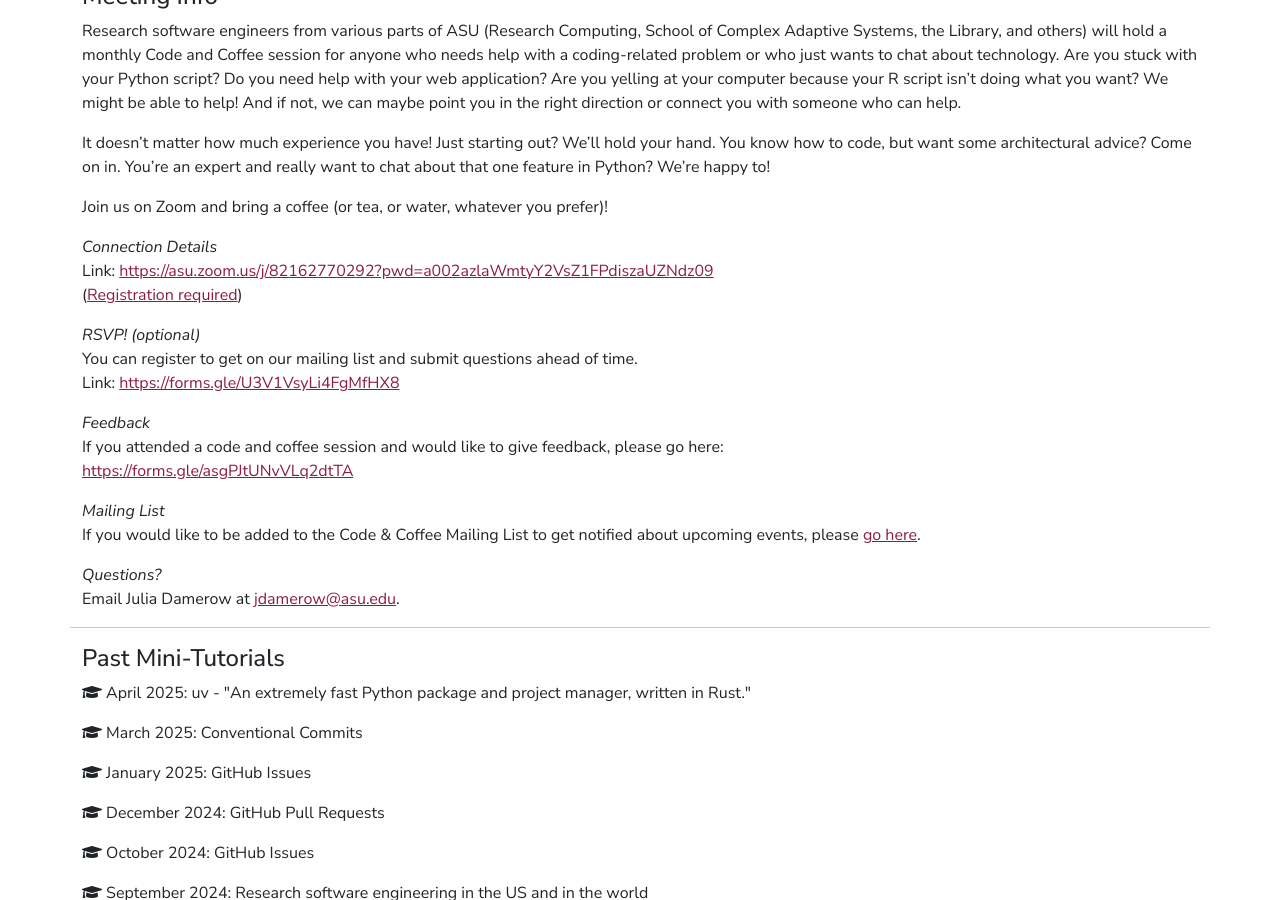
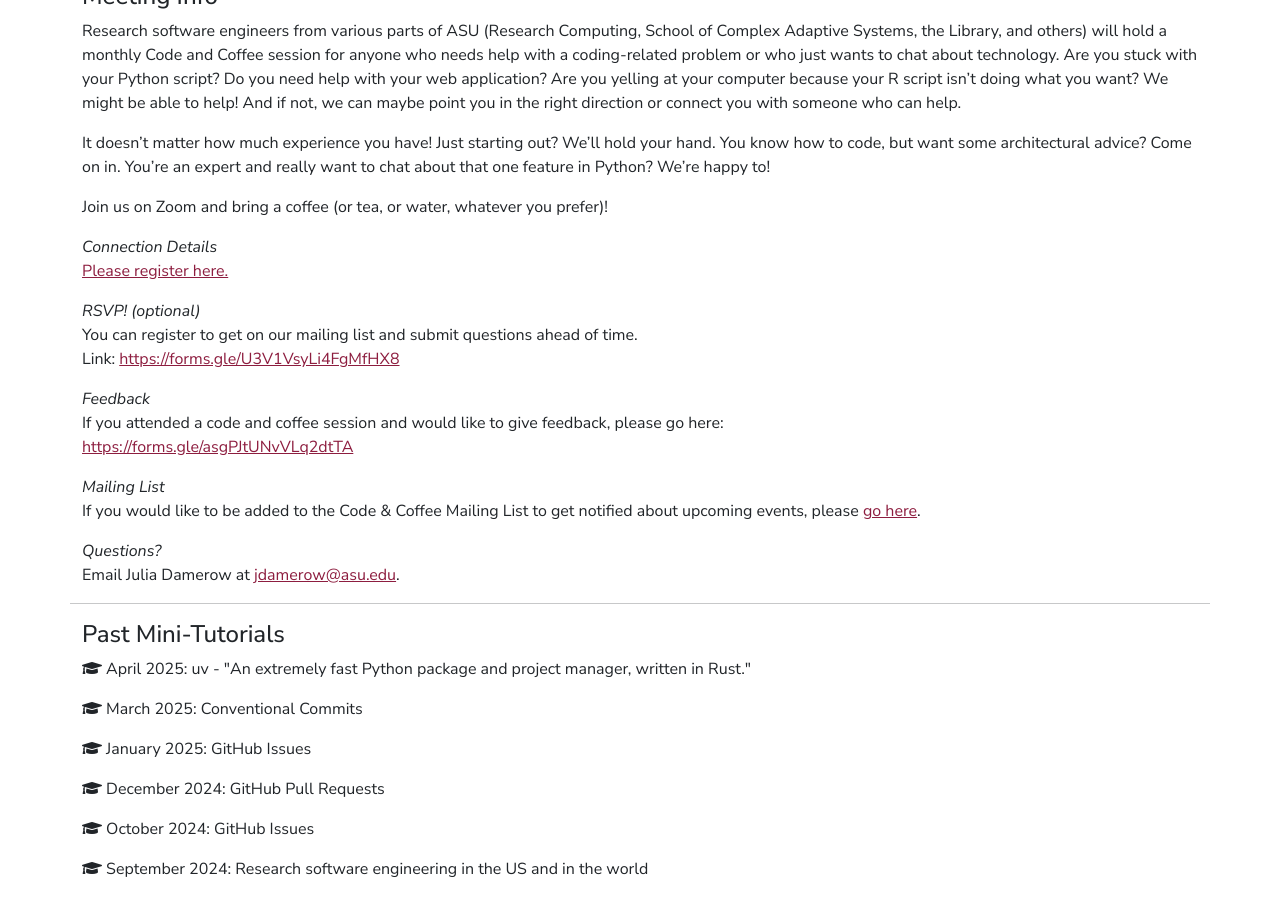
Before and after one commit to rse-asu/rse-asu.github.io, a Jekyll site: the page built from code-coffee.html, in a window 1280 px wide and 900 px high, scrolled down 929 px. Built offline with Jekyll 4.4.1, drawn with Linux system fonts in a browser that asks for light colours; nearby versions of some CDN libraries.

Commit message:
Took out old zoom link

```diff
--- a/code-coffee.html
+++ b/code-coffee.html
@@ -66,9 +66,7 @@
 
         <i>Connection Details</i>
         <p>
-            Link: <a href="https://asu.zoom.us/j/82162770292?pwd=a002azlaWmtyY2VsZ1FPdiszaUZNdz09" target="_blank">https://asu.zoom.us/j/82162770292?pwd=a002azlaWmtyY2VsZ1FPdiszaUZNdz09</a>
-            <br>
-            (<a target="_blank" href="https://asu.zoom.us/meeting/register/tZ0odu6tqDIsGNRDsXH5K8A9DBM5WEUumdeV">Registration required</a>)
+            <a target="_blank" href="https://asu.zoom.us/meeting/register/tZ0odu6tqDIsGNRDsXH5K8A9DBM5WEUumdeV">Please register here.</a>
         </p>
 
         <i>RSVP! (optional) </i>
```
